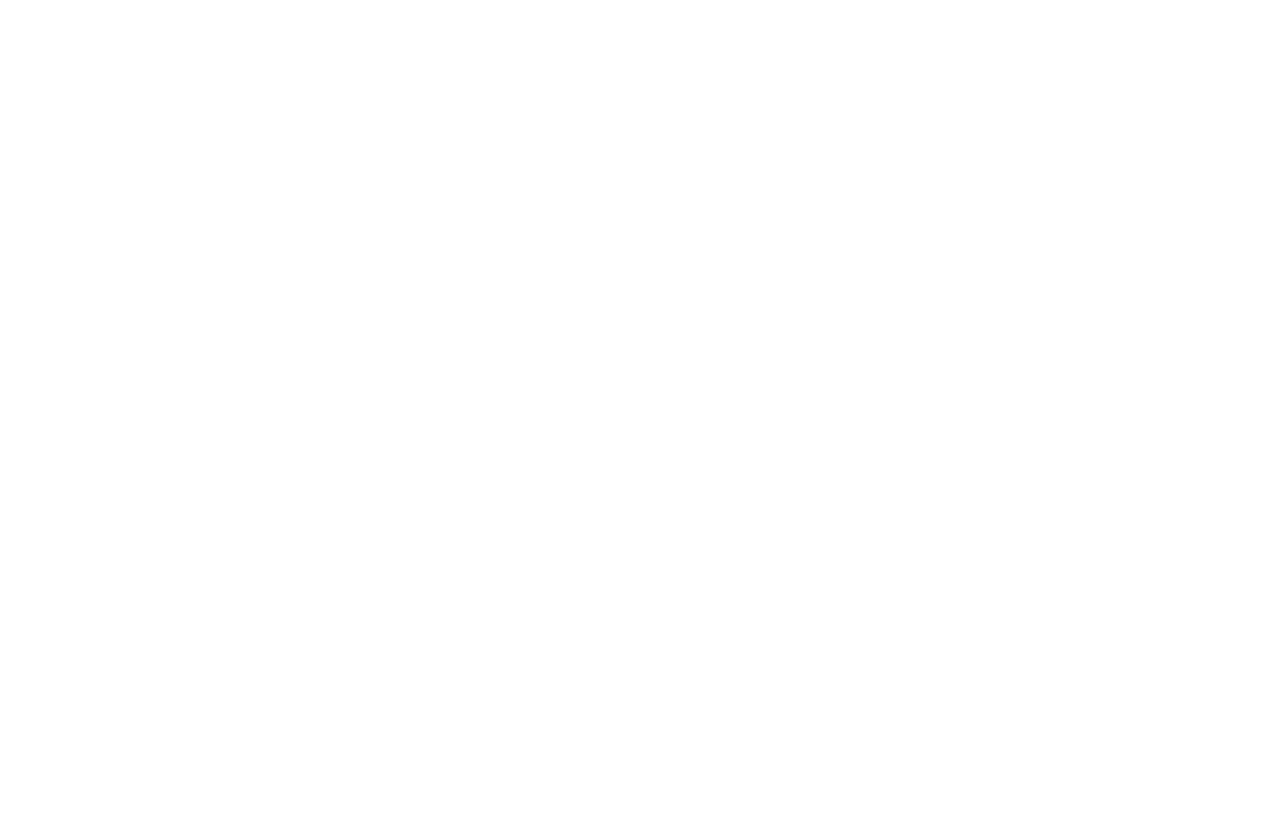
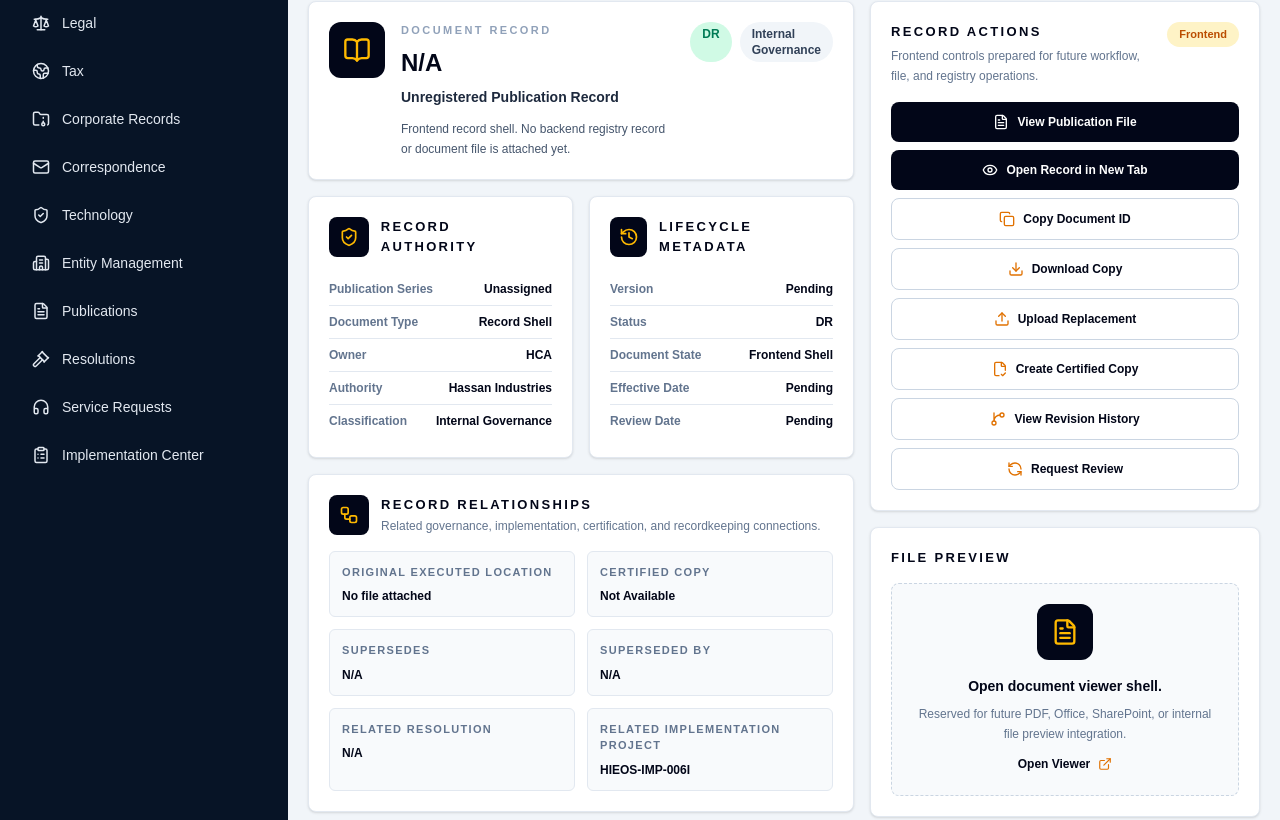
Before and after one commit to Hassan-Industries/hassan-industries-eos, a Next.js app in the folder portal/: page /governance-library/publications/HI-ADM-001 in a window 1280 px wide. Before the commit this address had no page. Shown: the part 320-1140 px from the top of the page. Before the commit the page ends 800 px from the top, so only its background shows below. Built offline with nearby package versions, Linux system fonts and the light colour scheme.

Commit message:
HIEOS-IMP-006I stabilize EGL record and viewer routes

```diff
--- a/portal/app/governance-library/publications/[documentID]/page.tsx
+++ b/portal/app/governance-library/publications/[documentID]/page.tsx
@@ -1,8 +1,8 @@
-import { notFound } from "next/navigation";
-
 import EGLRecordDetailShell from "@/components/governance-library/EGLRecordDetailShell";
-import { publications } from "@/data/governanceLibrary";
-import type { PublicationRecord } from "@/data/governanceLibrary";
+import {
+  getPublicationRecordByDocumentNumber,
+  getPublicationStaticParams,
+} from "@/lib/eglPublicationRecords";
 
 interface PublicationRecordDetailPageProps {
   params: Promise<{
@@ -10,46 +10,15 @@ interface PublicationRecordDetailPageProps {
   }>;
 }
 
-type DisplayPublicationRecord = PublicationRecord & {
-  id?: string;
-  documentId?: string;
-  documentNo?: string;
-  documentNumber?: string;
-};
-
 export function generateStaticParams() {
-  return publications.map((publication) => ({
-    documentId: getDocumentNumber(publication),
-  }));
+  return getPublicationStaticParams();
 }
 
 export default async function PublicationRecordDetailPage({
   params,
 }: PublicationRecordDetailPageProps) {
   const { documentId } = await params;
-  const decodedDocumentId = decodeURIComponent(documentId);
-
-  const publication = publications.find(
-    (record) =>
-      getDocumentNumber(record).toLowerCase() ===
-      decodedDocumentId.toLowerCase(),
-  );
-
-  if (!publication) {
-    notFound();
-  }
+  const publication = getPublicationRecordByDocumentNumber(documentId);
 
   return <EGLRecordDetailShell publication={publication} />;
 }
-
-function getDocumentNumber(publication: PublicationRecord) {
-  const record = publication as DisplayPublicationRecord;
-
-  return (
-    record.documentNo ??
-    record.documentNumber ??
-    record.documentId ??
-    record.id ??
-    "unknown-document"
-  );
-}
--- a/portal/app/governance-library/publications/page.tsx
+++ b/portal/app/governance-library/publications/page.tsx
@@ -1,6 +1,24 @@
-import EGLModuleShell from "@/components/governance-library/EGLModuleShell";
-import { eglModuleConfigs } from "@/data/eglModules";
+import EGLDocumentViewerShell from "@/components/governance-library/EGLDocumentViewerShell";
+import {
+  getPublicationRecordByDocumentNumber,
+  getPublicationStaticParams,
+} from "@/lib/eglPublicationRecords";
 
-export default function PublicationsPage() {
-  return <EGLModuleShell module={eglModuleConfigs.publications} />;
+interface PublicationViewerPageProps {
+  params: Promise<{
+    documentId: string;
+  }>;
 }
+
+export function generateStaticParams() {
+  return getPublicationStaticParams();
+}
+
+export default async function PublicationViewerPage({
+  params,
+}: PublicationViewerPageProps) {
+  const { documentId } = await params;
+  const publication = getPublicationRecordByDocumentNumber(documentId);
+
+  return <EGLDocumentViewerShell publication={publication} />;
+}
--- a/portal/components/governance-library/EGLRecordActionControls.tsx
+++ b/portal/components/governance-library/EGLRecordActionControls.tsx
@@ -9,10 +9,16 @@ import {
   Download,
   Eye,
   FileCheck2,
+  FileText,
   GitBranch,
   RefreshCcw,
   Upload,
 } from "lucide-react";
+
+import {
+  getPublicationRecordHref,
+  getPublicationViewerHref,
+} from "@/lib/eglPublicationRecords";
 
 interface EGLRecordActionControlsProps {
   documentNumber: string;
@@ -25,9 +31,8 @@ export default function EGLRecordActionControls({
 }: EGLRecordActionControlsProps) {
   const [copied, setCopied] = useState(false);
 
-  const recordHref = `/governance-library/publications/${encodeURIComponent(
-    documentNumber,
-  )}`;
+  const recordHref = getPublicationRecordHref(documentNumber);
+  const viewerHref = getPublicationViewerHref(documentNumber);
 
   async function handleCopyDocumentNumber() {
     try {
@@ -88,6 +93,12 @@ export default function EGLRecordActionControls({
 
       <div className="grid gap-2">
         <ActionLink
+          href={viewerHref}
+          label="View Publication File"
+          icon={FileText}
+        />
+
+        <ActionLink
           href={recordHref}
           label="Open Record in New Tab"
           icon={Eye}
@@ -100,13 +111,9 @@ export default function EGLRecordActionControls({
         />
 
         <ActionButton label="Download Copy" icon={Download} />
-
         <ActionButton label="Upload Replacement" icon={Upload} />
-
         <ActionButton label="Create Certified Copy" icon={FileCheck2} />
-
         <ActionButton label="View Revision History" icon={GitBranch} />
-
         <ActionButton label="Request Review" icon={RefreshCcw} />
       </div>
     </section>
--- a/portal/components/governance-library/EGLRecordDetailShell.tsx
+++ b/portal/components/governance-library/EGLRecordDetailShell.tsx
@@ -3,6 +3,7 @@ import type { ElementType, ReactNode } from "react";
 import {
   ArrowLeft,
   BookOpen,
+  ExternalLink,
   FileText,
   History,
   ShieldCheck,
@@ -13,6 +14,7 @@ import EGLRecordActionControls from "@/components/governance-library/EGLRecordAc
 import Sidebar from "@/components/layout/Sidebar";
 import Topbar from "@/components/layout/Topbar";
 import type { PublicationRecord } from "@/data/governanceLibrary";
+import { getPublicationViewerHref } from "@/lib/eglPublicationRecords";
 
 interface EGLRecordDetailShellProps {
   publication: PublicationRecord;
@@ -54,6 +56,7 @@ export default function EGLRecordDetailShell({
   const title = record.title ?? "Untitled Publication";
   const status = record.status ?? "AP";
   const documentState = record.documentState ?? "Active";
+  const viewerHref = getPublicationViewerHref(documentNumber);
 
   return (
     <div className="flex min-h-screen bg-slate-100 text-slate-950">
@@ -244,7 +247,7 @@ export default function EGLRecordDetailShell({
                     <RelationshipCard
                       label="Related Implementation Project"
                       value={
-                        record.relatedImplementationProject ?? "HIEOS-IMP-006H"
+                        record.relatedImplementationProject ?? "HIEOS-IMP-006I"
                       }
                     />
                   </div>
@@ -262,20 +265,31 @@ export default function EGLRecordDetailShell({
                     File Preview
                   </h2>
 
-                  <div className="mt-4 rounded-lg border border-dashed border-slate-300 bg-slate-50 p-5 text-center">
+                  <Link
+                    href={viewerHref}
+                    target="_blank"
+                    rel="noopener noreferrer"
+                    prefetch={false}
+                    className="mt-4 block rounded-lg border border-dashed border-slate-300 bg-slate-50 p-5 text-center transition hover:border-amber-500 hover:bg-amber-50"
+                  >
                     <div className="mx-auto flex h-14 w-14 items-center justify-center rounded-xl bg-slate-950">
                       <FileText className="h-7 w-7 text-amber-400" />
                     </div>
 
                     <p className="mt-4 text-sm font-bold text-slate-950">
-                      Document viewer pending.
+                      Open document viewer shell.
                     </p>
 
                     <p className="mt-2 text-xs leading-5 text-slate-500">
-                      This shell reserves the frontend space for future PDF,
-                      Office, SharePoint, or internal file preview integration.
+                      Reserved for future PDF, Office, SharePoint, or internal
+                      file preview integration.
                     </p>
-                  </div>
+
+                    <div className="mt-3 inline-flex items-center gap-2 text-xs font-bold text-slate-950">
+                      Open Viewer
+                      <ExternalLink className="h-3.5 w-3.5 text-amber-600" />
+                    </div>
+                  </Link>
                 </section>
 
                 <section className="rounded-lg border border-dashed border-slate-300 bg-white p-5 shadow-sm">
--- /dev/null
+++ b/portal/lib/eglPublicationRecords.ts
@@ -0,0 +1,110 @@
+import { publications } from "@/data/governanceLibrary";
+import type { PublicationRecord } from "@/data/governanceLibrary";
+
+type DisplayPublicationRecord = PublicationRecord & {
+  id?: string;
+  documentId?: string;
+  documentNo?: string;
+  documentNumber?: string;
+  title?: string;
+  series?: string;
+  publicationSeries?: string;
+  documentType?: string;
+  owner?: string;
+  authority?: string;
+  version?: string;
+  status?: string;
+  documentState?: string;
+  effectiveDate?: string;
+  reviewDate?: string;
+  originalExecutedLocation?: string;
+  certifiedCopy?: string;
+  supersedes?: string;
+  supersededBy?: string;
+  relatedResolution?: string;
+  relatedImplementationProject?: string;
+  classification?: string;
+  retentionCategory?: string;
+  notes?: string;
+};
+
+export function getPublicationDocumentNumber(publication: PublicationRecord) {
+  const record = publication as DisplayPublicationRecord;
+
+  return (
+    record.documentNo ??
+    record.documentNumber ??
+    record.documentId ??
+    record.id ??
+    "unknown-document"
+  );
+}
+
+export function getPublicationRecordByDocumentNumber(documentNumber: string) {
+  const normalizedTarget = normalizeDocumentNumber(documentNumber);
+
+  const matchedPublication = publications.find(
+    (publication) =>
+      normalizeDocumentNumber(getPublicationDocumentNumber(publication)) ===
+      normalizedTarget,
+  );
+
+  return matchedPublication ?? createFrontendPlaceholderRecord(documentNumber);
+}
+
+export function getPublicationRecordHref(documentNumber: string) {
+  return `/governance-library/publications/${encodeURIComponent(
+    documentNumber,
+  )}`;
+}
+
+export function getPublicationViewerHref(documentNumber: string) {
+  return `${getPublicationRecordHref(documentNumber)}/viewer`;
+}
+
+export function getPublicationStaticParams() {
+  return publications.map((publication) => ({
+    documentId: getPublicationDocumentNumber(publication),
+  }));
+}
+
+function normalizeDocumentNumber(value: string) {
+  return safeDecodeURIComponent(value).trim().toLowerCase();
+}
+
+function safeDecodeURIComponent(value: string) {
+  try {
+    return decodeURIComponent(value);
+  } catch {
+    return value;
+  }
+}
+
+function createFrontendPlaceholderRecord(documentNumber: string) {
+  return {
+    id: documentNumber,
+    documentNo: documentNumber,
+    documentNumber,
+    title: "Unregistered Publication Record",
+    series: "Unassigned",
+    publicationSeries: "Unassigned",
+    documentType: "Record Shell",
+    owner: "HCA",
+    authority: "Hassan Industries",
+    version: "Pending",
+    status: "DR",
+    documentState: "Frontend Shell",
+    effectiveDate: "Pending",
+    reviewDate: "Pending",
+    originalExecutedLocation: "No file attached",
+    certifiedCopy: "Not Available",
+    supersedes: "N/A",
+    supersededBy: "N/A",
+    relatedResolution: "N/A",
+    relatedImplementationProject: "HIEOS-IMP-006I",
+    classification: "Internal Governance",
+    retentionCategory: "Pending",
+    notes:
+      "Frontend record shell. No backend registry record or document file is attached yet.",
+  } as PublicationRecord;
+}
```
